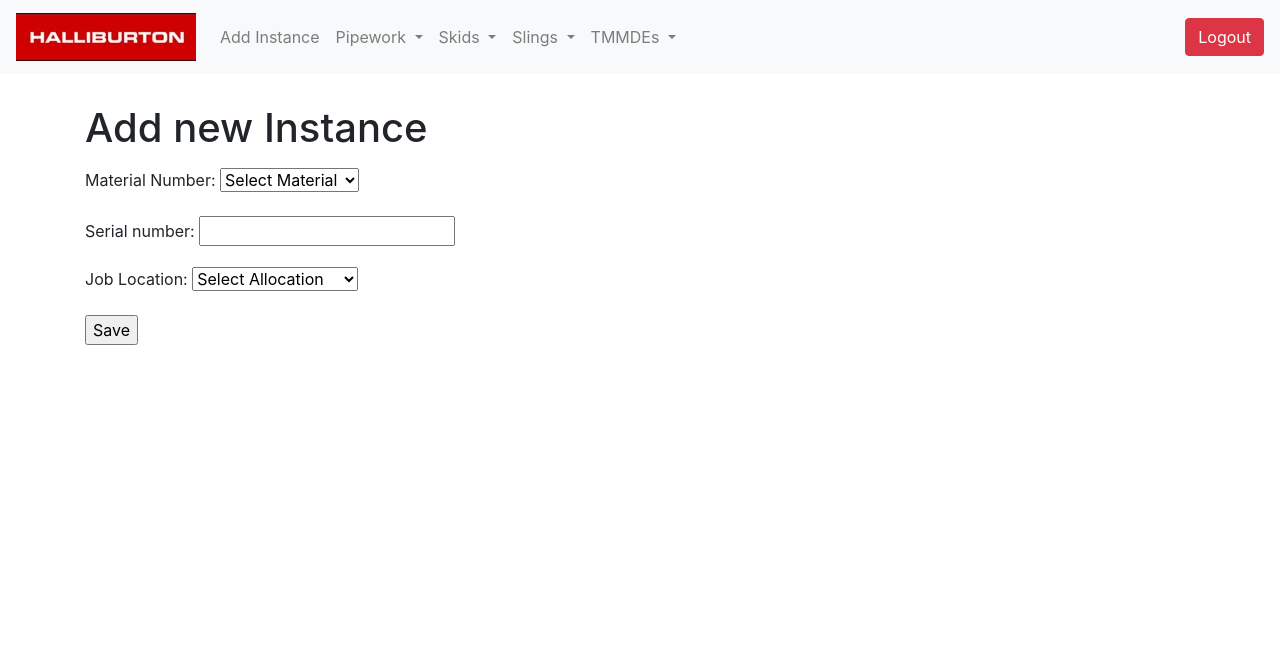
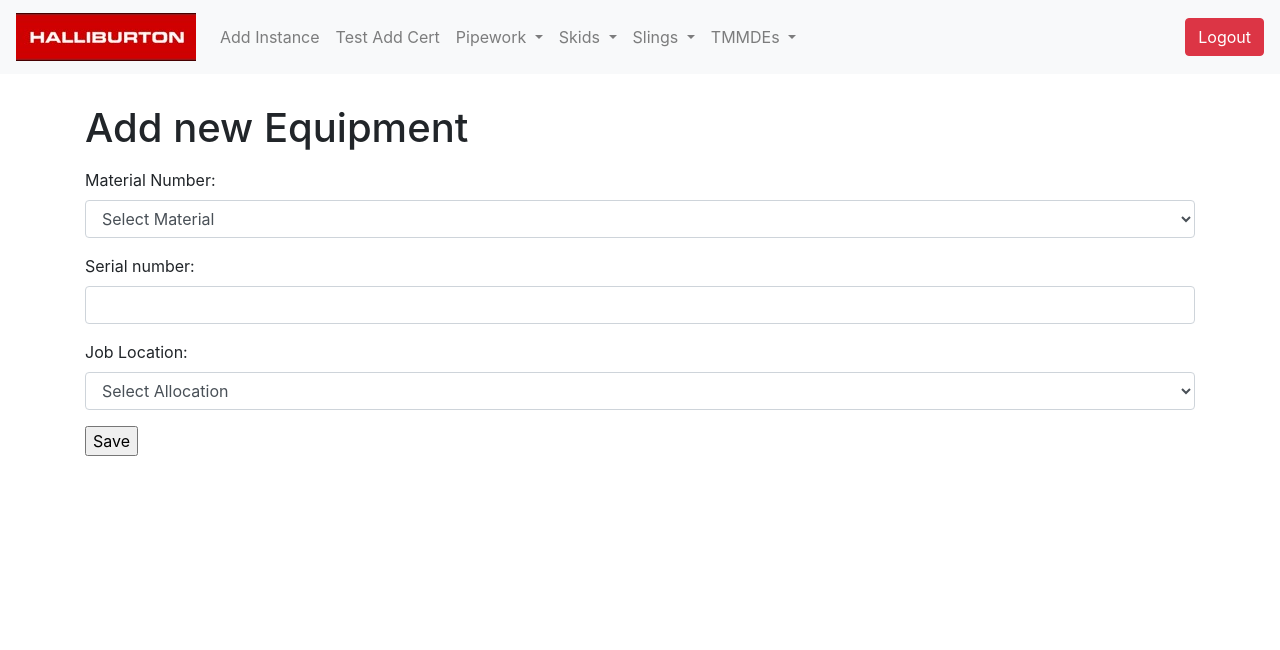
Before and after one commit to jkong61/elaine_django, a Django app: page /addinstance/ in a window 1280 px wide. Shown: the top 650 px of the page. Run offline with Django 3.2, Linux system fonts and the light colour scheme; a user stored in the database is signed in; tables that the repository leaves empty hold one stand-in row (values such as "Sample post"); some libraries are stand-ins or nearby versions.

Commit message:
changed views of adding instances changed views of adding inspections

```diff
--- a/inspection/urls.py
+++ b/inspection/urls.py
@@ -1,8 +1,9 @@
 from django.urls import path
 from django.views.generic import RedirectView
-from .views import CalibrationCreateView
+from .views import InspectionCreateView
 
 urlpatterns = [
     path('', RedirectView.as_view(pattern_name='core-index')),
-    path('calibration/add/', CalibrationCreateView.as_view(), name='inspection-calibration')
+    # path('calibration/add/', InspectionCreateView.as_view(), name='inspection-calibration'),
+    path('add/', InspectionCreateView.as_view(), name='add_inspection')
 ]
--- a/templates/core/add_form.html
+++ b/templates/core/add_form.html
@@ -1,12 +1,22 @@
-{% extends 'base_layout.html' %}
+{% extends 'base_layout.html' %} {% load add_class %}
 
-{% block title %}NDE Certificates{% endblock %}
+{% block title %}Add Equipment{% endblock %}
 
 {% block content %}
-<h1>Add new Instance</h1>
+<h1>Add new Equipment</h1>
 <p></p>
 <form method="post">{% csrf_token %}
-    {{ form.as_p }}
+    {% for field in form %}
+    <div class="form-group">
+        {{ field.label_tag }}
+        <div class="form-group">
+        {{ field|add_class:"form-control" }}
+        {% if field.help_text %}
+        <small class="text-muted">{{ field.help_text|safe }}</small>
+        {% endif %}
+        </div>
+    </div>
+    {% endfor %}
     <input type="submit" value="Save">
 </form>
 {% endblock %}
--- a/templates/inspection/add.html
+++ b/templates/inspection/add.html
@@ -4,16 +4,21 @@
 
 <h1>{{ header }}</h1>
 
+
 <form method="post">{% csrf_token %}
     {% for field in form %}
     <div class="form-group">
         {{ field.label_tag }}
+        {% for error in field.errors %}
+        <small class="text-danger">{{ error }}</small>
+        {% endfor %}
         {% if field.field.widget.input_type == 'checkbox' %}
         <div class="form-check">
         {{ field|add_class:"form-check-input" }}
         {% else %}<div class="form-group">
         {{ field|add_class:"form-control" }}
         {% endif %}
+
         {% if field.help_text %}
         <small class="text-muted">{{ field.help_text|safe }}</small>
         {% endif %}
--- a/templates/navbar.html
+++ b/templates/navbar.html
@@ -7,6 +7,7 @@
     <div class="collapse navbar-collapse" id="navbarSupportedContent">
         <ul class="navbar-nav mr-auto">
             {% if perms.core.add_instance %}<li><a class="nav-link" href="{% url 'core-add-instance' %}">Add Instance</a></li>{% endif %}
+            {% if perms.core.add_instance %}<li><a class="nav-link" href="{% url 'add_inspection' %}">Test Add Cert</a></li>{% endif %}
             <!-- Dropdown for Pipework -->
             <li class="nav-item dropdown">
                 <a class="nav-link dropdown-toggle" href="#" id="dropdown-pipework" role="button" data-toggle="dropdown" aria-haspopup="true" aria-expanded="false">
@@ -48,7 +49,7 @@
                     TMMDEs
                 </a>
                 <div class="dropdown-menu" aria-labelledby="dropdown-tmmde">
-                    <a class="dropdown-item" href="{% url 'inspection-calibration' %}">Calibration Inspections</a>
+                    <a class="dropdown-item" href="#">Calibration Inspections</a>
                 </div>
             </li>
         </ul>
```
Also changed, not shown: inspection/forms.py (+23 -8 lines), inspection/views.py (+13 -6 lines).
